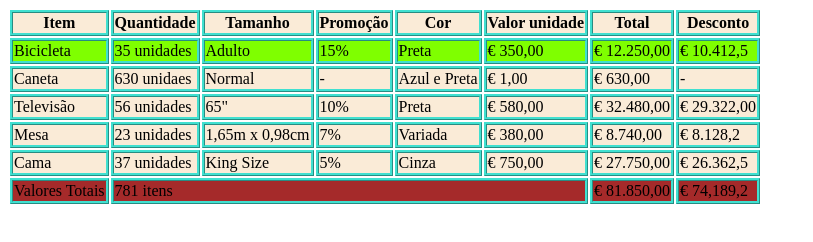
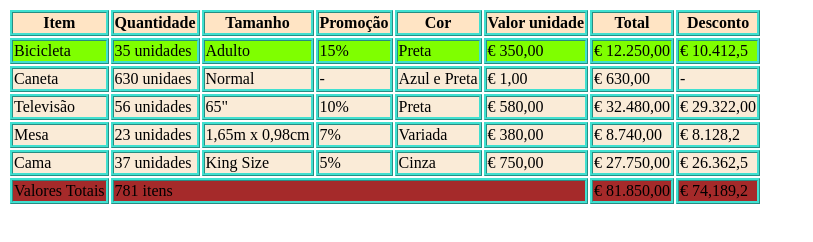
Before and after one commit to Souza-Silva86/Aula-tabela, a plain HTML site: page index.html in a window 1280 px wide. Shown: the whole page, without its empty margins (0-813 px from the left). Drawn offline with Linux system fonts and the light colour scheme.

Commit message:
style recolocado

```diff
--- a/style.css
+++ b/style.css
@@ -1,3 +1 @@
-.cor{background-color: antiquewhite;
-
-}
+.cor{background-color:bisque}
```
